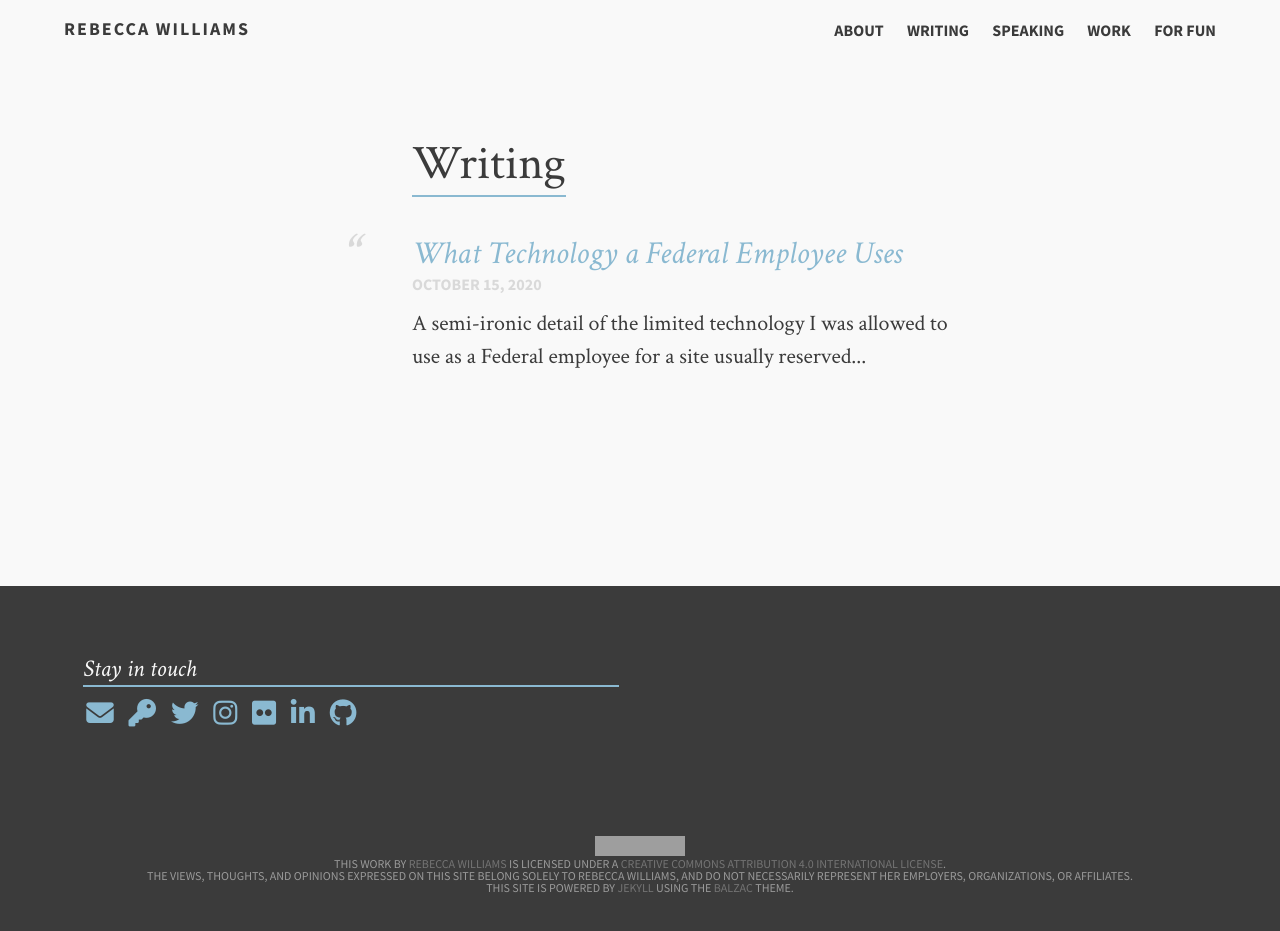
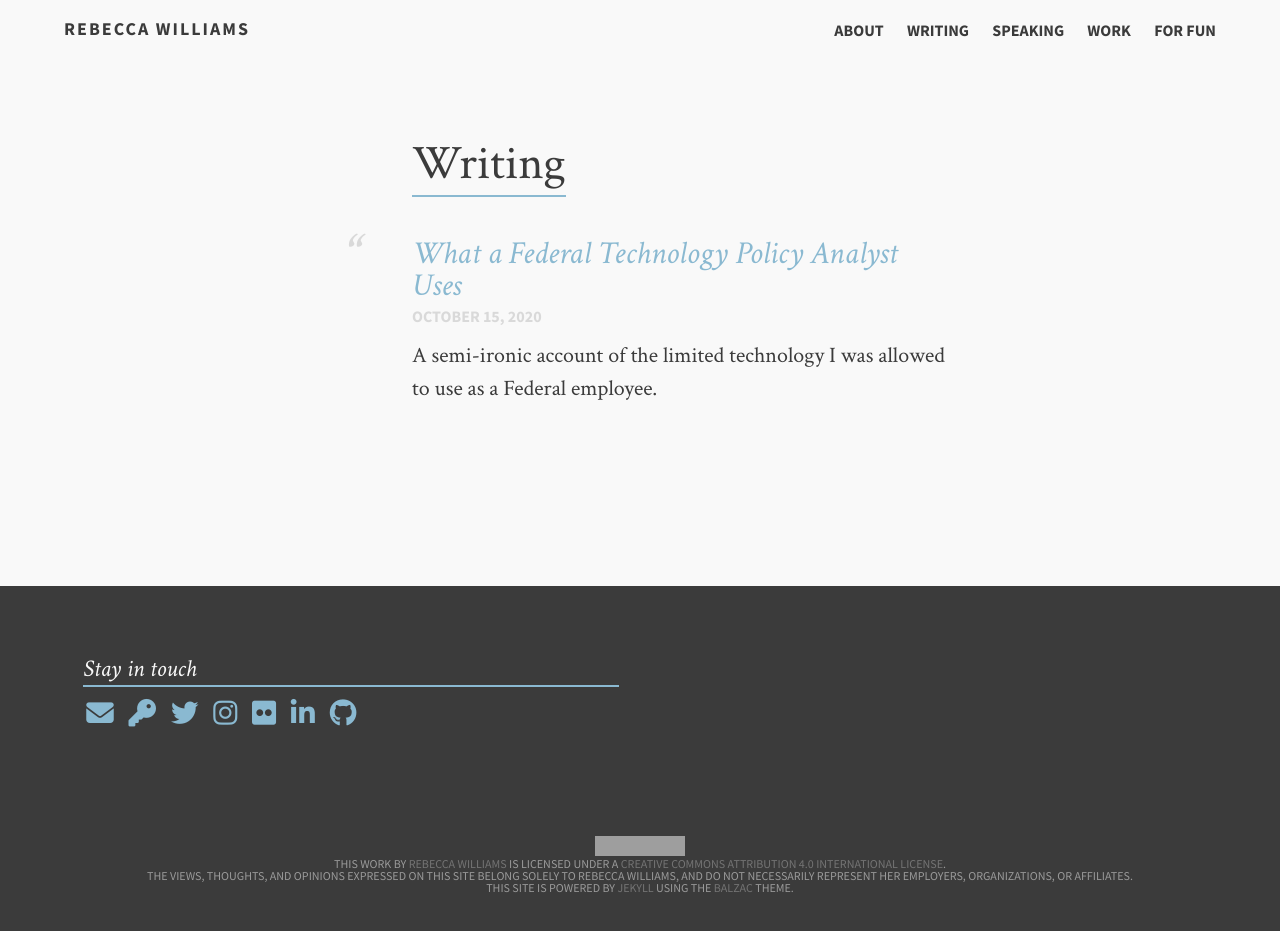
Before and after one commit to rebeccawilliams/rebeccawilliams.us, a Jekyll site: the page built from writing.md, in a window 1280 px wide. Built offline with Jekyll 4.4.1, drawn with Linux system fonts in a browser that asks for light colours; nearby versions of some CDN libraries; grey boxes are pictures that could not be loaded.

Commit message:
Update 2020-10-15-Uses-This.md

```diff
--- a/_posts/2020-10-15-Uses-This.md
+++ b/_posts/2020-10-15-Uses-This.md
@@ -1,12 +1,12 @@
 ---
 layout: post
-title: What Technology a Federal Employee Uses
-description: "A semi-ironic detail of the limited technology I was allowed to use as a Federal employee for a site usually reserved for bragging about what you use."
+title: What a Federal Technology Policy Analyst Uses
+description: "A semi-ironic account of the limited technology I was allowed to use as a Federal employee."
 date: 2020-10-15
 ---
 
 <img src="https://usesthis.com/images/interviews/rebecca.williams/portrait.jpg">
-<b><h3>Rebecca Williams, Tech policy analyst</h3></b>
+<h3>Rebecca Williams, Tech policy analyst</h3>
 
 <h3>Who are you, and what do you do?</h3>
 
```
